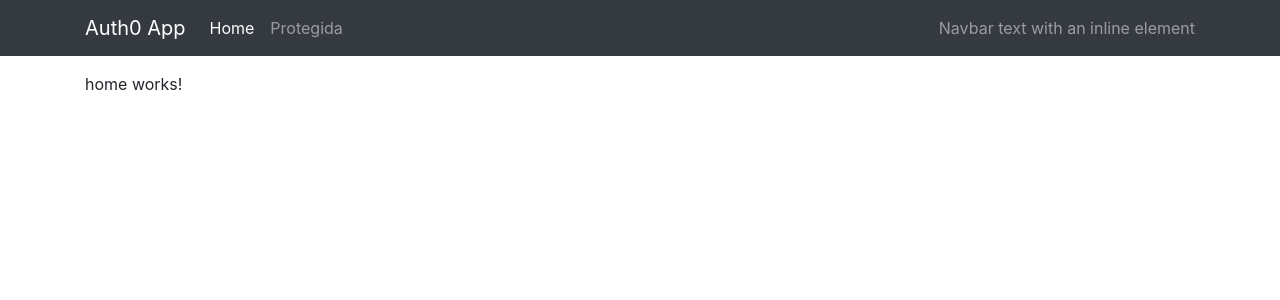
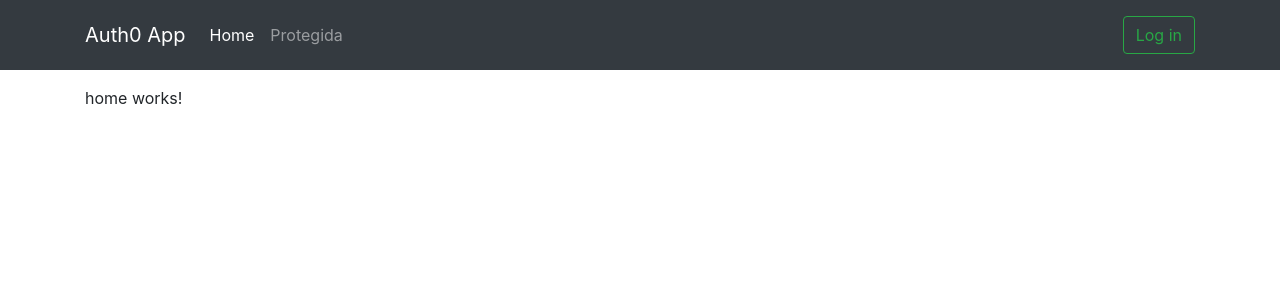
Before and after one commit to FilipCrk1/Auth0App, an Angular app: page /home in a window 1280 px wide. Shown: the top 300 px of the page. Built offline with nearby package versions, Linux system fonts and the light colour scheme; what @auth0/auth0-angular would draw is missing.

Commit message:
Se agrega inicio de sesion y se edita navbar html y navbar ts

```diff
--- a/src/app/components/navbar/navbar.component.html
+++ b/src/app/components/navbar/navbar.component.html
@@ -14,8 +14,9 @@
                 </li>
             </ul>
             <span class="navbar-text">
-        Navbar text with an inline element
-      </span>
+                <button class="btn btn-outline-success"
+                (click)="auth.loginWithRedirect()">Log in</button>
+        </span>
         </div>
     </div>
 </nav>
--- a/src/app/components/navbar/navbar.component.ts
+++ b/src/app/components/navbar/navbar.component.ts
@@ -1,4 +1,5 @@
 import { Component, OnInit } from '@angular/core';
+import { AuthService } from '@auth0/auth0-angular';
 
 @Component({
   selector: 'app-navbar',
@@ -7,7 +8,7 @@ import { Component, OnInit } from '@angular/core';
 })
 export class NavbarComponent implements OnInit {
 
-  constructor() { }
+  constructor( public auth: AuthService ) { }
 
   ngOnInit(): void {
   }
```
